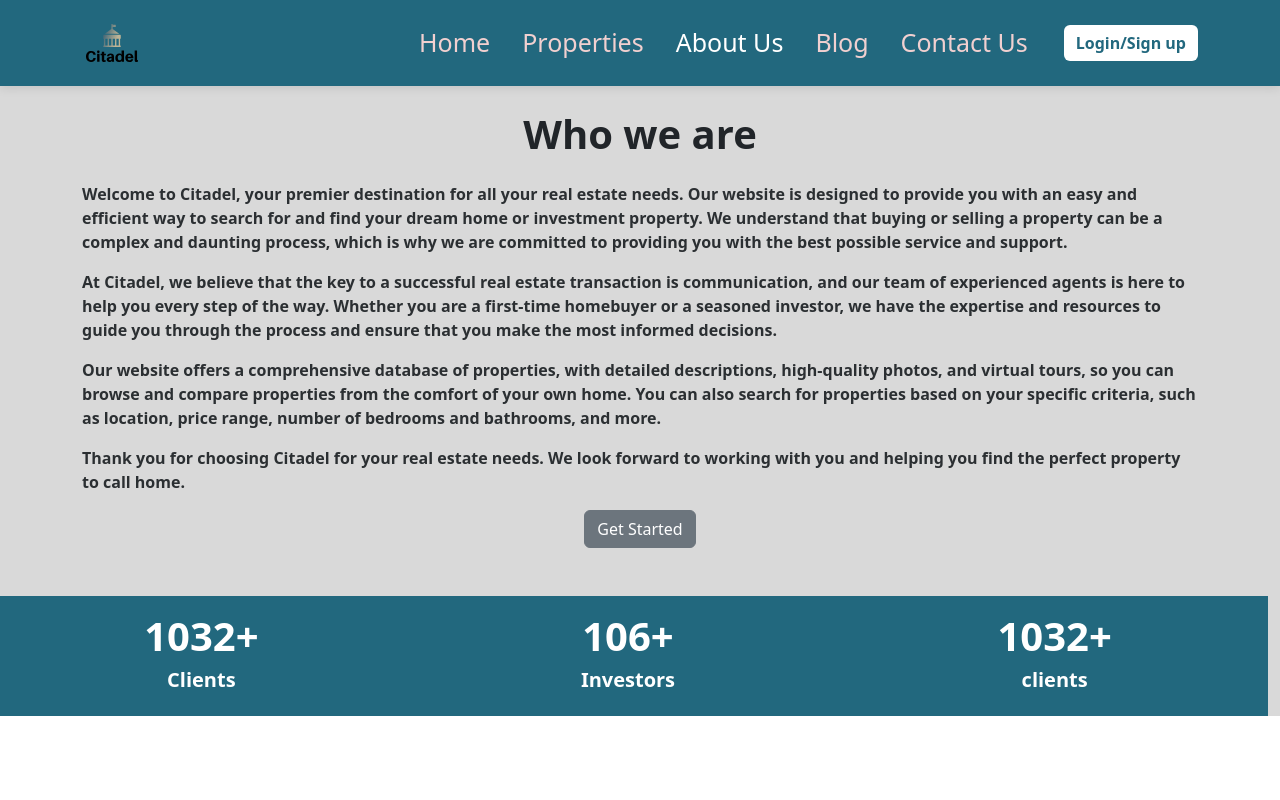
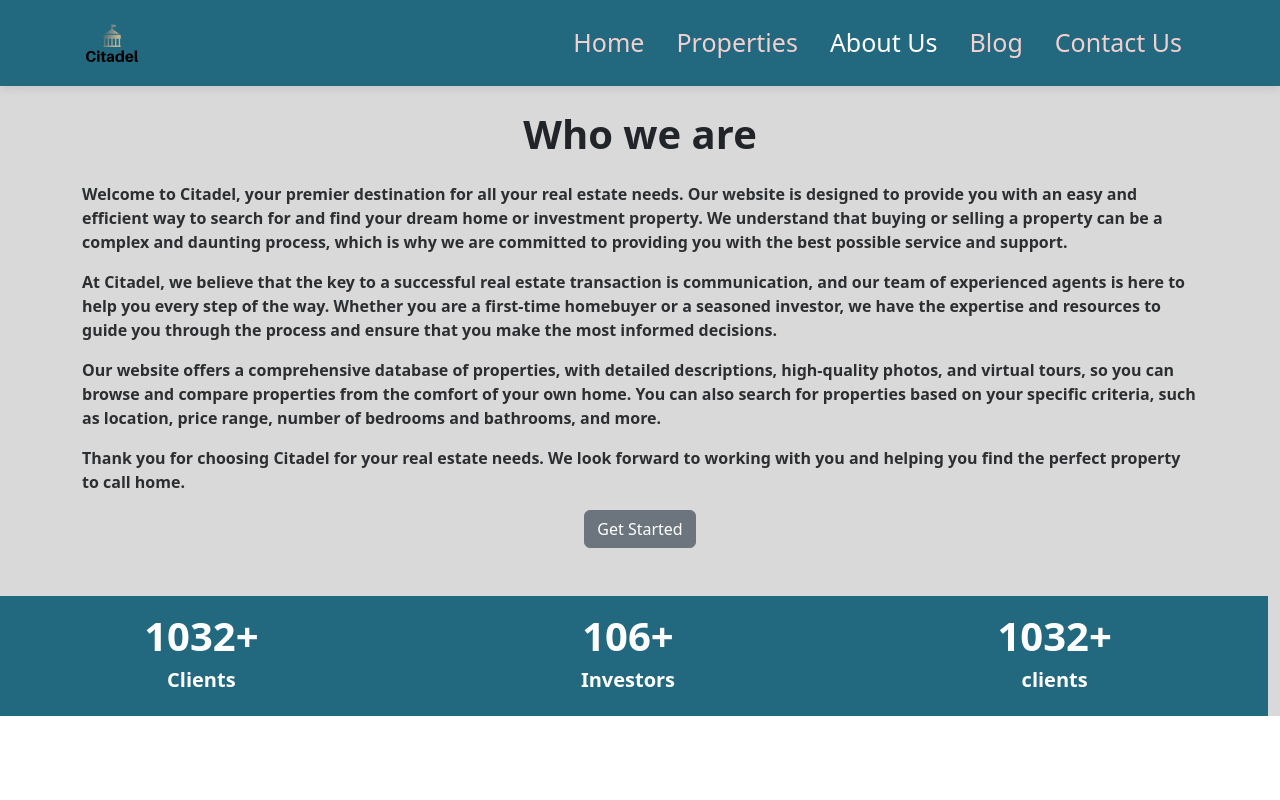
Before and after one commit to Emmanueluko3/Shelters, a plain HTML site: page about.html in a window 1280 px wide. Shown: the top 800 px of the page. Drawn offline with nearby package versions, Linux system fonts and the light colour scheme.

Commit message:
Minor fixes

```diff
--- a/about.html
+++ b/about.html
@@ -61,7 +61,7 @@
                   <a class="nav-link" href="contact.html">Contact Us</a>
                 </li>
               </ul>
-              <ul class="navbar-nav">
+              <!-- <ul class="navbar-nav">
                 <li class="nav-item">
                   <button
                     onclick="connectWalletAction()"
@@ -70,7 +70,7 @@
                     Login/Sign up
                   </button>
                 </li>
-              </ul>
+              </ul> -->
             </div>
           </div>
         </nav>
```
Also changed, not shown: blog.html (+2 -2 lines), contact.html (+2 -2 lines), index.html (+2 -2 lines), properties.html (+2 -2 lines).
